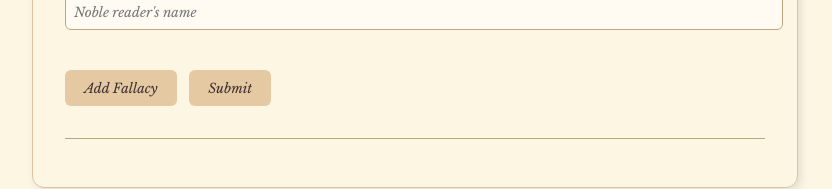
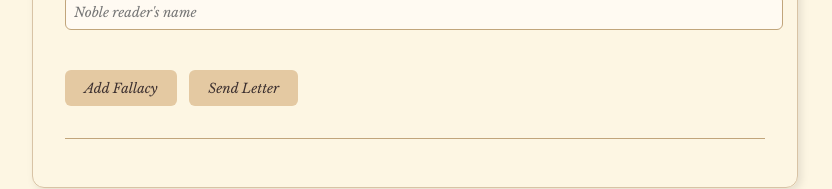
Before and after one commit to booleanjerk/logicalgazette, a plain HTML site: page index.html in a window 1280 px wide. Shown: the part 444-633 px from the top of the page, without its empty margins (225-1057 px from the left). Drawn offline with nearby package versions, Linux system fonts and the light colour scheme.

Commit message:
Update index.html

```diff
--- a/index.html
+++ b/index.html
@@ -96,7 +96,7 @@
 
     <div id="fallacy-list"></div>
     <button onclick="addFallacy()">Add Fallacy</button>
-    <button onclick="submitFallacies()">Submit</button>
+    <button onclick="submitFallacies()">Send Letter</button>
   </div>
 
   <div id="score"></div>
```
